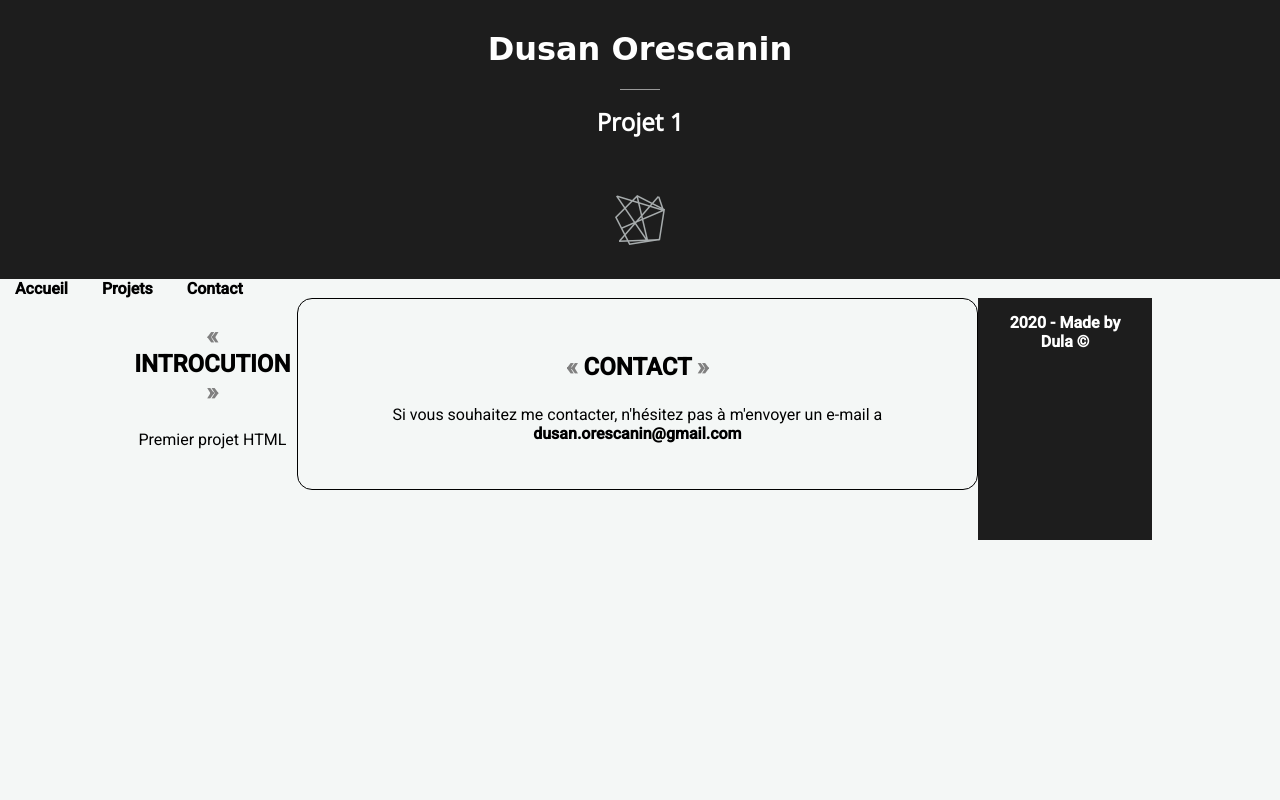
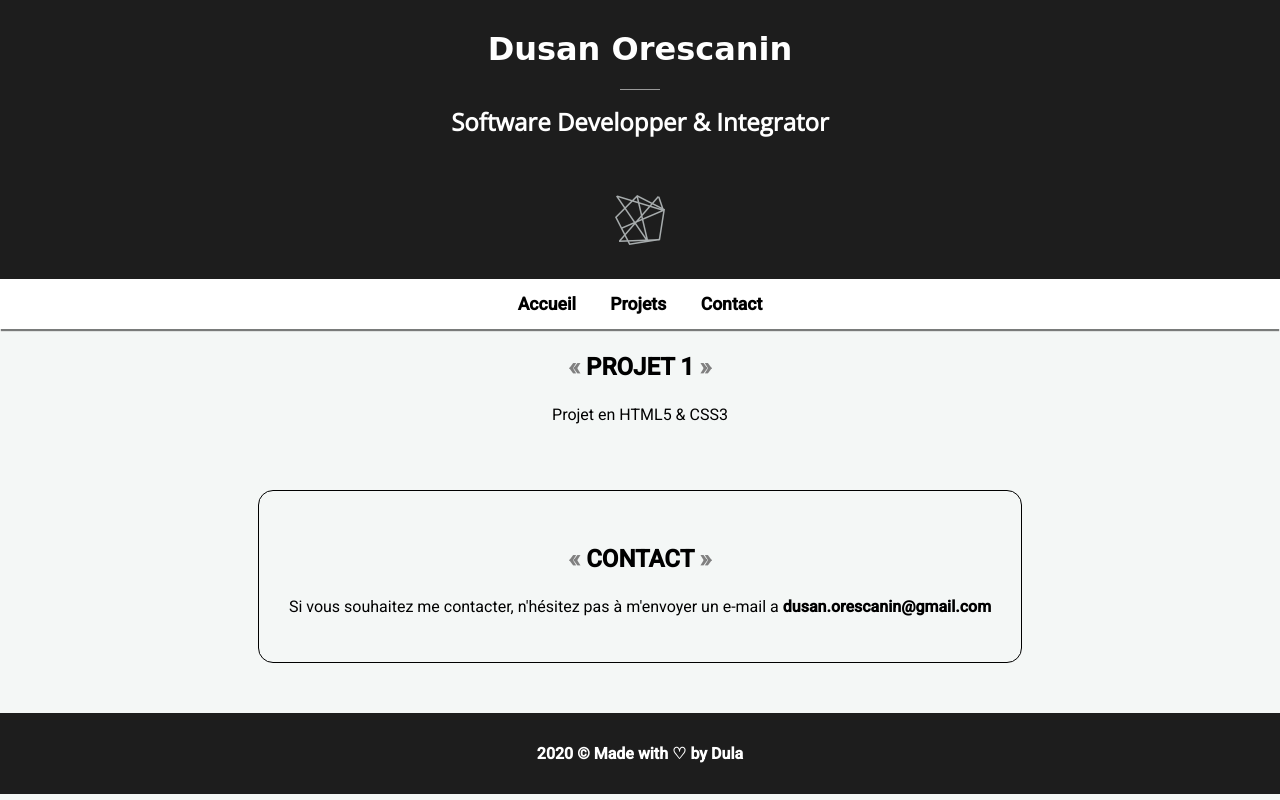
Before and after one commit to Dusan-O/Portfolio, a plain HTML site: page project1.html in a window 1280 px wide. Drawn offline with nearby package versions, Linux system fonts and the light colour scheme; a web font is replaced by a local one.

Commit message:
Redisign project1.html

```diff
--- a/project1.html
+++ b/project1.html
@@ -7,37 +7,44 @@
         <link rel="stylesheet" type="text/css" href="style.css">
         <link rel="preconnect" href="https://fonts.gstatic.com">
         <link href="https://fonts.googleapis.com/css2?family=Cinzel&family=Merienda+One&family=Open+Sans&family=Roboto:wght@400;500&display=swap" rel="stylesheet">
+    </head>
+
 
     <body>
         <header>
             <h1>Dusan Orescanin</h1>
-            <span class="separator"></span>
+                <span class="separator"></span>
+            <h2>Software Developper & Integrator</h2>
+            <img src="pictures/logo.png" / alt="logo" title="Ceci est mon logo" id="logo" />
+        </header>
 
-            <h2>Projet 1</h2>
-            <img src="pictures/logo.png" / alt="logo" title="Ceci est mon logo" id="logo" />
+        <nav>
+            <ul>
+                <li><a href="index.html">Accueil</a></li>
+                <li><a href="#projets">Projets</a></li>
+                <li><a href="#contact">Contact</a></li>
+            </ul>
+        </nav>
 
 
-        </header>
-            <ul>
-                <li><a href="index.html"> Accueil</a></li>
-                <li><a href="#projets">Projets</a></li>
-                <li><a href=##contact">Contact</a></li>
-            </ul>
+
+        <section>
+            <h3>Projet 1</h3>
+            <p>Projet en HTML5 & CSS3</p>
+        </section>
 
         <div class="conteneur">
-            <section>
-                <h3>Introcution</h3>
-                <p>Premier projet HTML</p>
 
-            </section>
 
             <div id="contact">
                 <h3>Contact</h3>
-                <p>Si vous souhaitez me contacter, n'hésitez pas à m'envoyer un e-mail a <a href="mailto:dusan.orescanin@gmail.com">dusan.orescanin@gmail.com</a></p>
+                <p>Si vous souhaitez me contacter, n'hésitez pas à m'envoyer un e-mail a <a href="mailto:dusan.orescanin@gmail.com" title="Envoyez moi vos demandes.">dusan.orescanin@gmail.com</a></p>
             </div>
 
+        </div>
+
         <footer>
-            <span>2020 - Made by Dula ©</span>
+            <p>2020 © Made with <span>♡</span> by Dula</p>
         </footer>
     </body>
 </html>
--- a/style.css
+++ b/style.css
@@ -196,7 +196,8 @@ a:visited
     border: 1px black solid;
     border-radius: 15px;
     padding: 30px;
-    margin-bottom: 50px;
+    margin: 50px auto;
+
 }
 
 #logo
```
